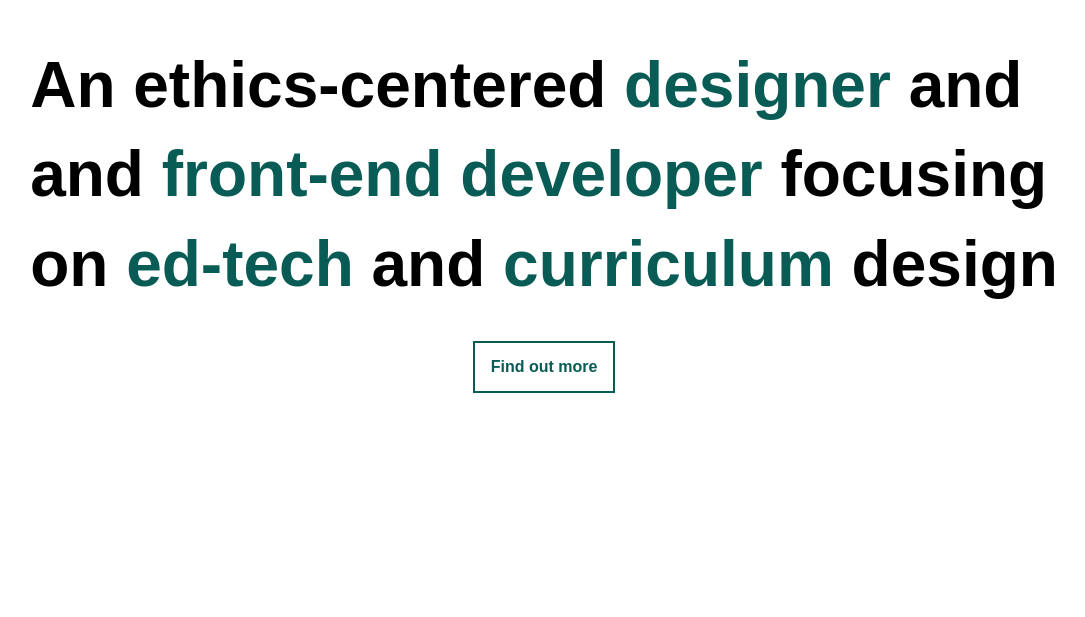
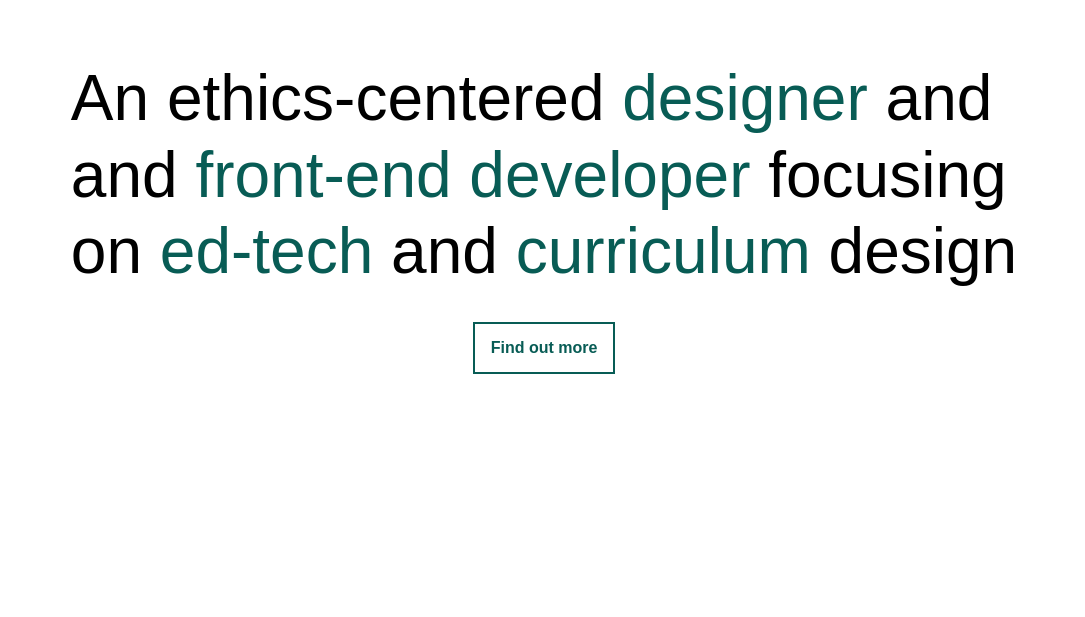
Before and after one commit to engymanee/engymanee.github.io, a plain HTML site: page index.html in a window 1280 px wide. Shown: the part 183-800 px from the top of the page, without its empty margins (96-1181 px from the left). Drawn offline with Linux system fonts and the light colour scheme.

Commit message:
moe css updates

```diff
--- a/style.css
+++ b/style.css
@@ -20,8 +20,8 @@
   h1 {
     margin-bottom: 2rem;
     font-size: 5vw;
-    font-weight: bold;
-    line-height: 1.4em;
+    font-weight: regular;
+    line-height: 1.2em;
   }
 
   h2 {
@@ -50,14 +50,14 @@
   blockquote {
     margin-top: var(--spacing);
     font-size: 2rem;
-    font-style: italic;
+    font-style: regular;
     text-align: center;
   }
 
   cite {
     display: block;
     margin-top: 1rem;
-    font-style: normal;
+    font-style: italic;
     font-size: 1rem;
   }
 
```
